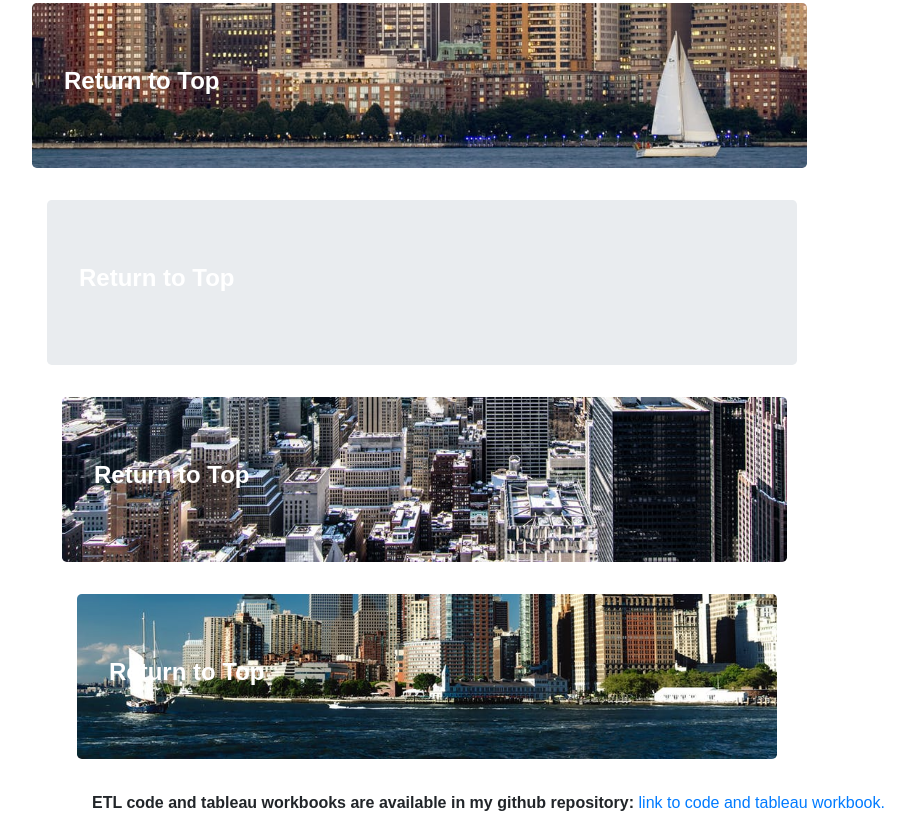
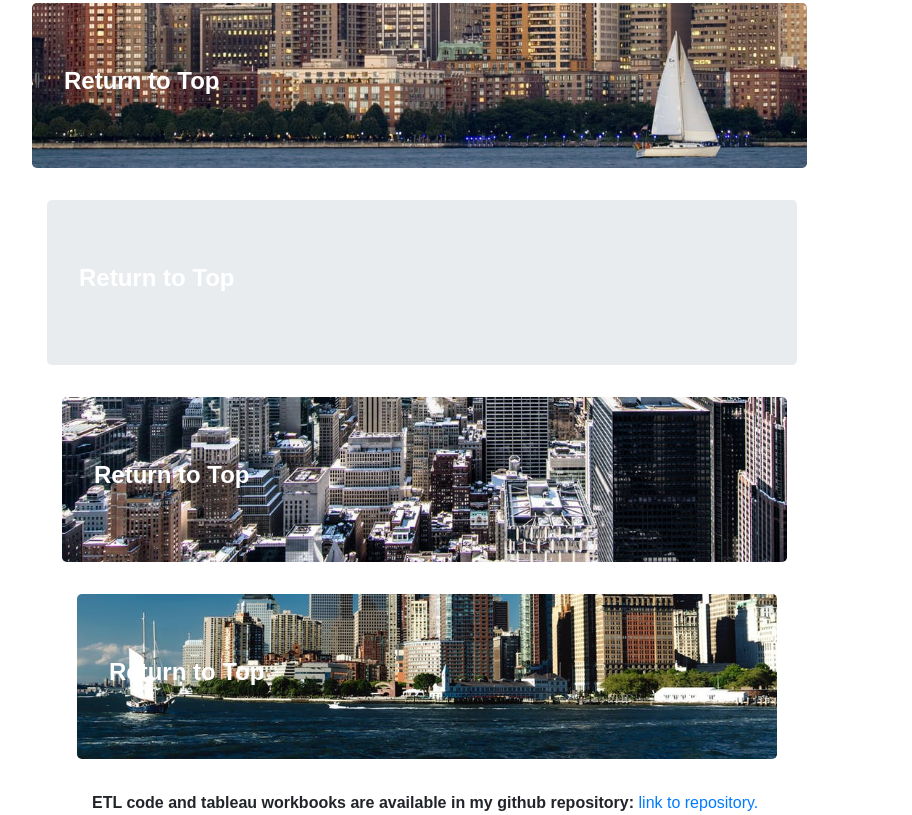
Before and after one commit to gupta-d/citibike-analysis-with-tableau, a plain HTML site: page index.html in a window 1280 px wide. Shown: the part 2635-3450 px from the top of the page, without its empty margins (143-1055 px from the left). Drawn offline with nearby package versions, Linux system fonts and the light colour scheme.

Commit message:
index.htmlupdating github repo url

```diff
--- a/index.html
+++ b/index.html
@@ -114,7 +114,7 @@
 								<p><b>All the interactive charts on this page are created using tableau public and embedded here with tableau viz’es.</b></p>
 
 								<p><b>ETL code and tableau workbooks are available in my github repository:</b>
-								<a href="https://github.com/gupta-d/citibike_analysis_with_tableau">link to code and tableau workbook. </a></p>
+								<a href="https://github.com/gupta-d/citibike-data_visualization-with-tableau">link to code and tableau workbook. </a></p>
 
 						</div>
 
@@ -386,7 +386,7 @@
 						</div>
 
 								<p><b>ETL code and tableau workbooks are available in my github repository:</b>
-									<a href="https://github.com/gupta-d/citibike_analysis_with_tableau">link to code and tableau workbook. </a></p>
+									<a href="https://github.com/gupta-d/citibike-data_visualization-with-tableau">link to repository.</a></p>
 
 	    	</body>
 
```
